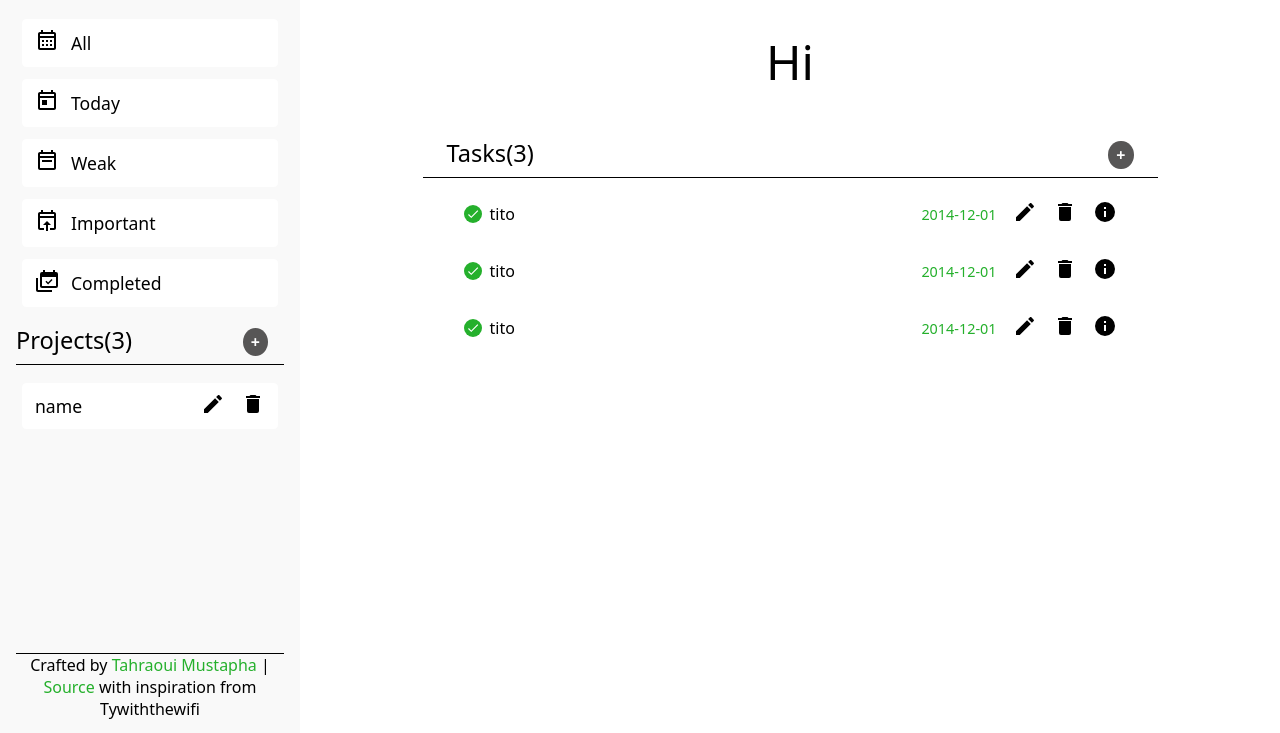
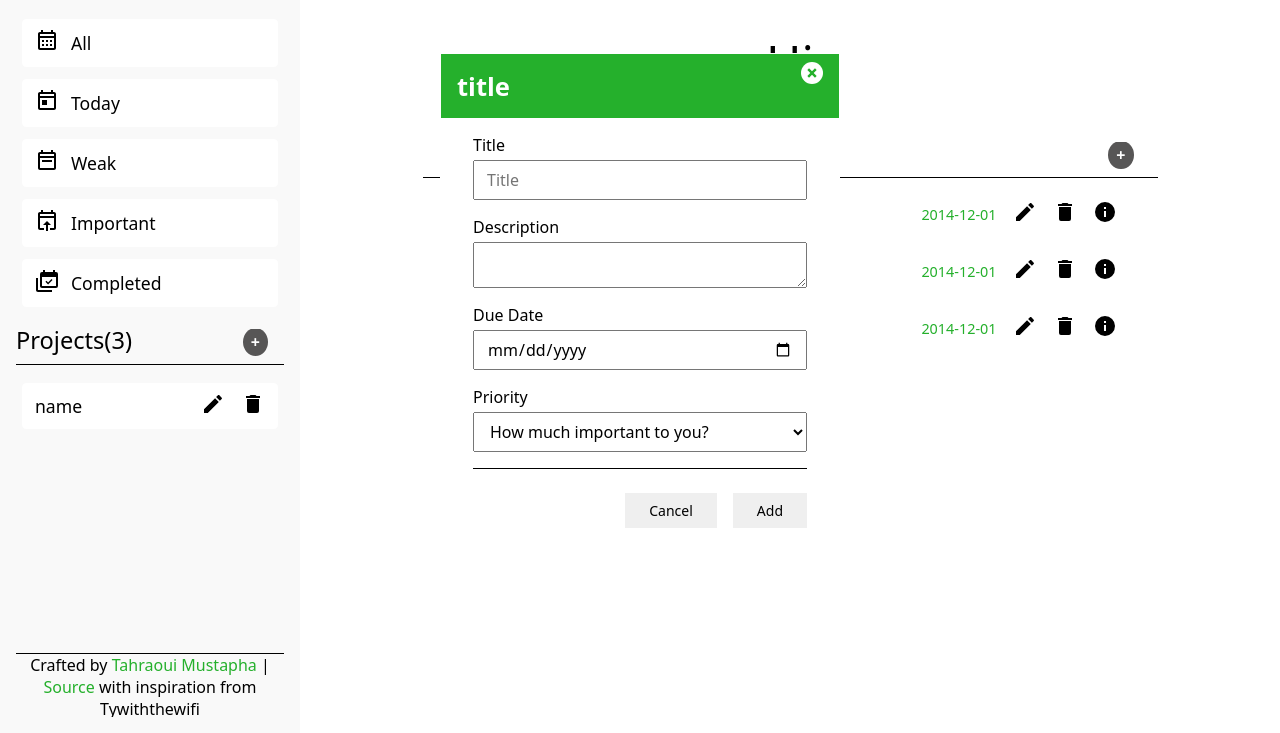
Before and after one commit to TahraouiMustapha/Todo-List-The-Odin-Project, a website built with webpack: page src/template.html in a window 1280 px wide. Shown: the part 67-800 px from the top of the page. Built offline with nearby package versions, Linux system fonts and the light colour scheme.

Commit message:
Feat : Write out the structure html for dialogs with styling

```diff
--- a/src/style.css
+++ b/src/style.css
@@ -1,8 +1,12 @@
+:root {
+    --bottom-line: 0.5px solid #000;
+}
 
 * {
     margin: 0;
     padding:0;
     box-sizing: border-box;
+    overflow: hidden;
     font-family: system-ui, sans-serif;
 }
 
@@ -40,7 +44,6 @@ header {
 
 .main {
     --font-size: 1.1em;
-    --bottom-line: 0.5px solid #000;
     --icon-widht: 24px;
     flex-grow: 1;
     max-height: calc(100% - 64px);
@@ -234,3 +237,101 @@ header {
     font-size: 0.9em;
     color:#25b02c;
 }
+/* style for dialog */
+
+dialog[open] {
+    width: 400px;
+    max-height: 600px;
+    margin: 120px auto 60px auto;
+    border: 1px solid #fff;
+}
+
+dialog[open]::backdrop {
+    background-color: rgb(0 0 0 / 25%);
+}
+
+dialog[open] .head {
+    display: flex;
+    width: 100%;
+    height: 64px;
+    padding: 8px 16px;
+    justify-content: space-between;
+    align-items: center;
+    background-color: #25b02c;
+    color: #fff;
+}
+
+dialog[open] .head .title {
+    font-size: 1.6em;
+    font-weight: 600;
+}
+
+.head a {
+    align-self: flex-start;
+    background-color: #fff;
+    border-radius: 50%;
+    border: none;
+    padding: 4px;
+    display: flex;
+    align-items: center;
+    justify-content: center;
+    cursor: pointer;
+}
+
+.head a img{
+    width: 14px;
+    color: #fff;
+}
+
+
+dialog[open] form {
+    display: flex;
+    flex-direction: column;
+    margin: 1em 2em 0 2em;
+    gap: 1em;
+}
+
+dialog[open] form p {
+    display: flex;
+    flex-direction: column;
+    gap: 4px;
+}
+
+dialog[open] form p + p {
+    margin-top: 16px;
+}
+
+.inputs-div input,
+[name="todos_priority"] {
+    height: 40px;
+    padding: 0 12px;
+}
+
+.inputs-div input,
+select,
+textarea {
+    font-size: 1em;
+    width: 100%;
+}
+
+.inputs-div textarea {
+    max-width: 100%;
+    max-height: 100px;
+    min-height: 40px;
+}
+.btns-div {
+    border-top: var(--bottom-line);
+    padding: 1.5em 0;
+    display: flex;
+    justify-content: flex-end;
+    gap:16px;
+}
+
+.btns-div button {
+    padding: 8px 24px;
+    border: none;
+    font-size: 14px;
+    font-weight: 500;
+    cursor: pointer;
+}
+/* for test */
--- a/src/template.html
+++ b/src/template.html
@@ -137,5 +137,40 @@
         </div>
     </div>
 
+    <dialog open>
+        <div class="head">
+            <p class="title">title</p>
+            <a href="#"><img src="./assets/close.svg" alt="icon"></a>
+        </div>
+        <form action="#" method="dialog">
+            <div class="inputs-div">
+                <p>
+                    <label for="title">Title</label>
+                    <input type="text" id="title" name="todos_title" placeholder="Title" required>
+                </p>
+                <p>
+                    <label for="desc">Description</label>
+                    <textarea id="desc" name="todos_desc" required></textarea>
+                </p>
+                <p>
+                    <label for="dueDate">Due Date</label>
+                    <input type="date" name="todos_dueDate" required>
+                </p>
+                <p>
+                    <label for="priority">Priority</label>
+                    <select id="priority" name="todos_priority" >
+                        <option disabled selected>How much important to you?</option>
+                        <option value="notImportant">Not Important</option>
+                        <option value="AbitImportant">A bit important</option>
+                        <option value="VeryImportant">Very Important</option>
+                    </select>
+                </p>
+            </div>
+            <div class="btns-div">
+                <button type="button">Cancel</button>
+                <button id="dialog-add-btn">Add</button>
+            </div>
+        </form>
+    </dialog>
 </body>
 </html>
```
Also changed, not shown: src/assets/close.svg (added), src/dialogBuilder.js (added).
